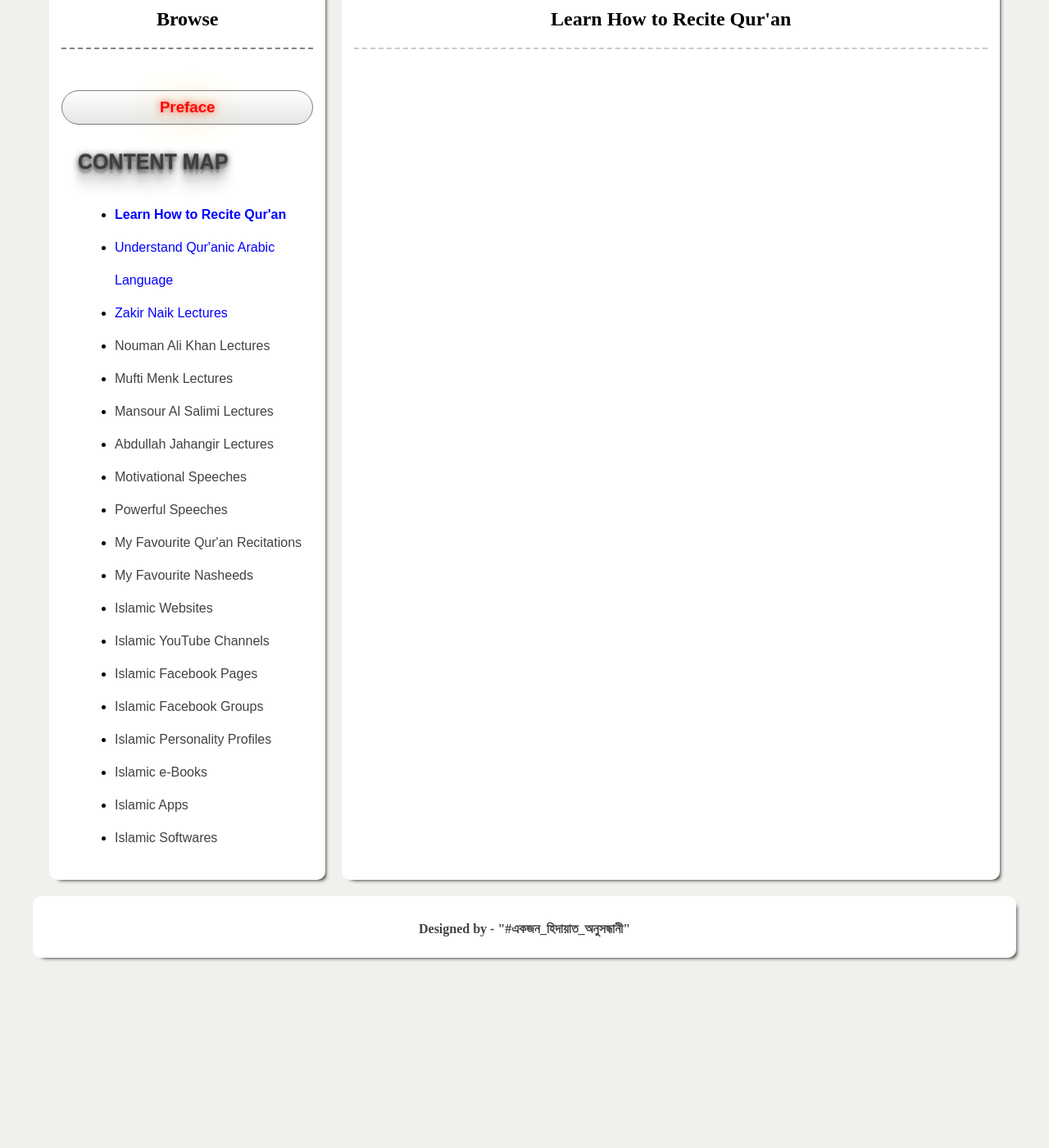
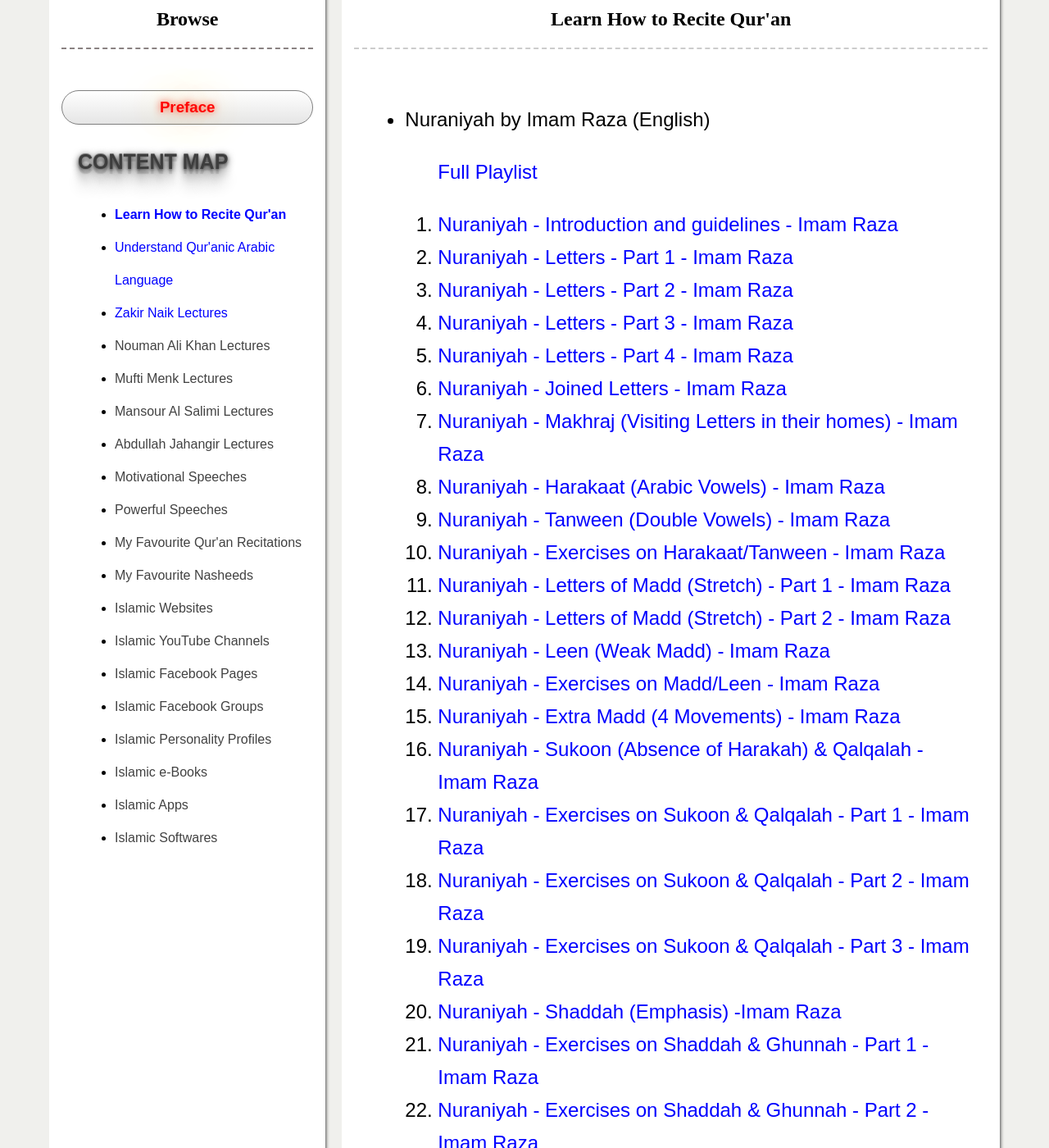
Before and after one commit to arman-bhaai/islamic-knowledge-resources, a Jekyll site: the page built from learn-how-to-receite-quran.html, in a window 1280 px wide and 1400 px high, scrolled down 227 px. Shown: the whole window at 82% size. Built offline with Jekyll 4.4.1, drawn with Linux system fonts in a browser that asks for light colours; some web fonts are replaced; before the commit the page ends 1400 px from its top, so only the background shows below that; some of the changed text lies outside the part shown.

Commit message:
added content

```diff
--- /dev/null
+++ b/_data/learn-how-to-recite-quran.yml
@@ -0,0 +1,172 @@
+info:
+  - imam-raza:
+    title: Nuraniyah by Imam Raza (English)
+    playlist: https://www.youtube.com/watch?v=Dl6g_zDZ_v0&list=PL6qzEglvHszcBGcMjE_N0YNF-bkkd93eM
+    url-list:
+      - text: Nuraniyah - Introduction and guidelines - Imam Raza
+        url: https://www.youtube.com/watch?v=Dl6g_zDZ_v0&
+
+      - text: Nuraniyah - Letters - Part 1 - Imam Raza
+        url: https://www.youtube.com/watch?v=v1lP80wN-bo&
+
+      - text: Nuraniyah - Letters - Part 2 - Imam Raza
+        url: https://www.youtube.com/watch?v=QwbbzuY4RPY&
+
+      - text: Nuraniyah - Letters - Part 3 - Imam Raza
+        url: https://www.youtube.com/watch?v=SYxmEpLEqRk&
+
+      - text: Nuraniyah - Letters - Part 4 - Imam Raza
+        url: https://www.youtube.com/watch?v=7eQxfTVOTww&
+
+      - text: Nuraniyah - Joined Letters - Imam Raza
+        url: https://www.youtube.com/watch?v=-NhlpT2qwNA&
+
+      - text: Nuraniyah - Makhraj (Visiting Letters in their homes) - Imam Raza
+        url: https://www.youtube.com/watch?v=k8R59aAcBaQ&
+
+      - text: Nuraniyah - Harakaat (Arabic Vowels) - Imam Raza
+        url: https://www.youtube.com/watch?v=us3MGpjh4iY&
+
+      - text: Nuraniyah - Tanween (Double Vowels) - Imam Raza
+        url: https://www.youtube.com/watch?v=QFo5IrfUvVY&
+
+      - text: Nuraniyah - Exercises on Harakaat/Tanween - Imam Raza
+        url: https://www.youtube.com/watch?v=C8bQHmwLnCA&
+
+      - text: Nuraniyah - Letters of Madd (Stretch) - Part 1 - Imam Raza
+        url: https://www.youtube.com/watch?v=y9F6PccEXfs&
+
+      - text: Nuraniyah - Letters of Madd (Stretch) - Part 2 - Imam Raza
+        url: https://www.youtube.com/watch?v=0ouA-OZe_64&
+
+      - text: Nuraniyah - Leen (Weak Madd) - Imam Raza
+        url: https://www.youtube.com/watch?v=IhAX7WhMiXk&
+
+      - text: Nuraniyah - Exercises on Madd/Leen - Imam Raza
+        url: https://www.youtube.com/watch?v=juTsXhXmJlw&
+
+      - text: Nuraniyah - Extra Madd (4 Movements) - Imam Raza
+        url: https://www.youtube.com/watch?v=GCS5eCqzMyM&
+
+      - text: Nuraniyah - Sukoon (Absence of Harakah) & Qalqalah - Imam Raza
+        url: https://www.youtube.com/watch?v=ThG5RiubP9s&
+
+      - text: Nuraniyah - Exercises on Sukoon & Qalqalah - Part 1 - Imam Raza
+        url: https://www.youtube.com/watch?v=7JJn_HpAmzI&
+
+      - text: Nuraniyah - Exercises on Sukoon & Qalqalah - Part 2 - Imam Raza
+        url: https://www.youtube.com/watch?v=oe6Z2ZNMcvM&
+
+      - text: Nuraniyah - Exercises on Sukoon & Qalqalah - Part 3 - Imam Raza
+        url: https://www.youtube.com/watch?v=1dIlQAAKSHU&
+
+      - text: Nuraniyah - Shaddah (Emphasis) -Imam Raza
+        url: https://www.youtube.com/watch?v=LxCI5l6RRm8&
+
+      - text: Nuraniyah - Exercises on Shaddah & Ghunnah - Part 1 - Imam Raza
+        url: https://www.youtube.com/watch?v=LiW1ENu-j5c&
+
+      - text: Nuraniyah - Exercises on Shaddah & Ghunnah - Part 2 - Imam Raza
+        url: https://www.youtube.com/watch?v=OVSgVXK56p8&
+
+      - text: Nuraniyah - Madd Laazim (6 Movements) - Imam Raza
+        url: https://www.youtube.com/watch?v=W_L4W1Hrqbw&
+
+      - text: Nuraniyah - Rules of Noon Saakin with Exercises - Imam Raza
+        url: https://www.youtube.com/watch?v=3HPsh50vDvI&
+
+      - text: Nuraniyah - Rules of Meem Saakin with Exercises - Imam Raza
+        url: https://www.youtube.com/watch?v=IaRBN3r69Cw&
+
+      - text: Nuraniyah - Huroof Muqattaah - Imam Raza
+        url: https://www.youtube.com/watch?v=UzLENyYt6ls&
+
+
+
+
+
+
+  - siddiqur-rahman:
+    title: Tajweed Rules by Siddiqur Rahman (Bangla)
+    playlist: https://www.youtube.com/watch?v=91FRGeDxjlE&list=PLVuW1ITWYFXp8ufdAjOUhX2HCPIZiiEGN
+    url-list:
+      - text: Makhraaj 1
+        url: https://www.youtube.com/watch?v=91FRGeDxjlE
+
+      - text: Makhraaj 2
+        url: https://www.youtube.com/watch?v=3oyrvEL8kg0
+
+      - text: Makhraaj 3
+        url: https://www.youtube.com/watch?v=wETLJec6mQ0
+
+      - text: Makhraaj 4
+        url: https://www.youtube.com/watch?v=0oGeQQnRncs
+
+      - text: Makhraaj 5
+        url: https://www.youtube.com/watch?v=WN9JhM6sueg
+
+      - text: Makhraaj 6
+        url: https://www.youtube.com/watch?v=VFfr-iawe1w
+
+      - text: Makhraaj 7
+        url: https://www.youtube.com/watch?v=4Ozv6sTFGNY
+
+      - text: Makhraaj 8
+        url: https://www.youtube.com/watch?v=euI-84HfK48
+
+      - text: Harkat
+        url: https://www.youtube.com/watch?v=W41NrMR9lGA
+
+      - text: Tajweed Rules of Madd 1
+        url: https://www.youtube.com/watch?v=hzRwHEWM60w
+
+      - text: Tajweed Rules of Madd 2
+        url: https://www.youtube.com/watch?v=t8yUUl2JZlo
+
+      - text: Tajweed Rules of Sukun Huruf
+        url: https://www.youtube.com/watch?v=vS57jn5oJIA
+
+      - text: Tajweed Rules of Leen Huruf
+        url: https://www.youtube.com/watch?v=55NBLlNK7Cc
+
+      - text: Tajweed Rules of Qalqalah (Echo Sound Letters)
+        url: https://www.youtube.com/watch?v=oeoi2Z1vF9A
+
+      - text: Tajweed Rules of Hamzah Sakin
+        url: https://www.youtube.com/watch?v=L9e2RdIAD7M
+
+      - text: Tajweed Rules of Al Hams
+        url: https://www.youtube.com/watch?v=R6dVoGNFX-E
+
+      - text: Tajweed Rules of Tanween
+        url: https://www.youtube.com/watch?v=gAxGSl4p_Gc
+
+      - text: Tajweed Rules of Tashdid (Sign of Emphasis)
+        url: https://www.youtube.com/watch?v=GSYm6RZXtuI
+
+      - text: Tajweed rules of Wajib Gunnah
+        url: https://www.youtube.com/watch?v=q9fbAw9C2s0
+
+      - text: Tajweed Rules of Laam in the Name of Allah
+        url: https://www.youtube.com/watch?v=wR0YnogPFEI
+
+      - text: Tajweed Rules of Madd (Madd Laazim, Muttasil, Munfasil)
+        url: https://www.youtube.com/watch?v=-4pHMVxA1Wk
+
+      - text: Tajweed Rules of Meen Saakin
+        url: https://www.youtube.com/watch?v=LFCURBauBQw
+
+      - text: Tajweed Rules of Raa in Quran (Heavy and Light)
+        url: https://www.youtube.com/watch?v=NXu1lCHAJe4
+
+      - text: Tajweed Rules of Noon Saakin and Tanween (Ghunna, Idh-haar, Idghaam, Ikhfaa, Iqlaab)
+        url: https://www.youtube.com/watch?v=rGh0-R8Oi5E
+
+      - text: Tajweed Rules of Huruf Mukatta'at
+        url: https://www.youtube.com/watch?v=6Dn33NWqfd0
+
+      - text: Tajweed Rules of Waqf (Stopping rules in the Quran)
+        url: https://www.youtube.com/watch?v=33uW0iVfalk
+
+      - text: Tajweed Rules of Hamjatul Wasal (How to Start an Ayat without any Sign)
+        url: https://www.youtube.com/watch?v=2QExr9Mj5EY
--- a/learn-how-to-receite-quran.html
+++ b/learn-how-to-receite-quran.html
@@ -2,3 +2,18 @@
 layout: default-page
 title: Learn How to Recite Qur'an
 ---
+<ul>
+    {% for i in site.data.learn-how-to-recite-quran.info %}
+        <li>
+            <p>{{i.title}}</p>
+            <ol>
+                {% if i.playlist %}
+                    <p><a href="{{i.playlist}}" target="_blank" alt="">Full Playlist</a></p>
+                {% endif %}
+                {% for j in i.url-list %}
+                    <li><a href="{{j.url}}" target="_blank" alt="{{j.text}}">{{j.text}}</a></li>
+                {% endfor %}
+            </ol>
+        </li>
+    {% endfor %}
+</ul>
```
